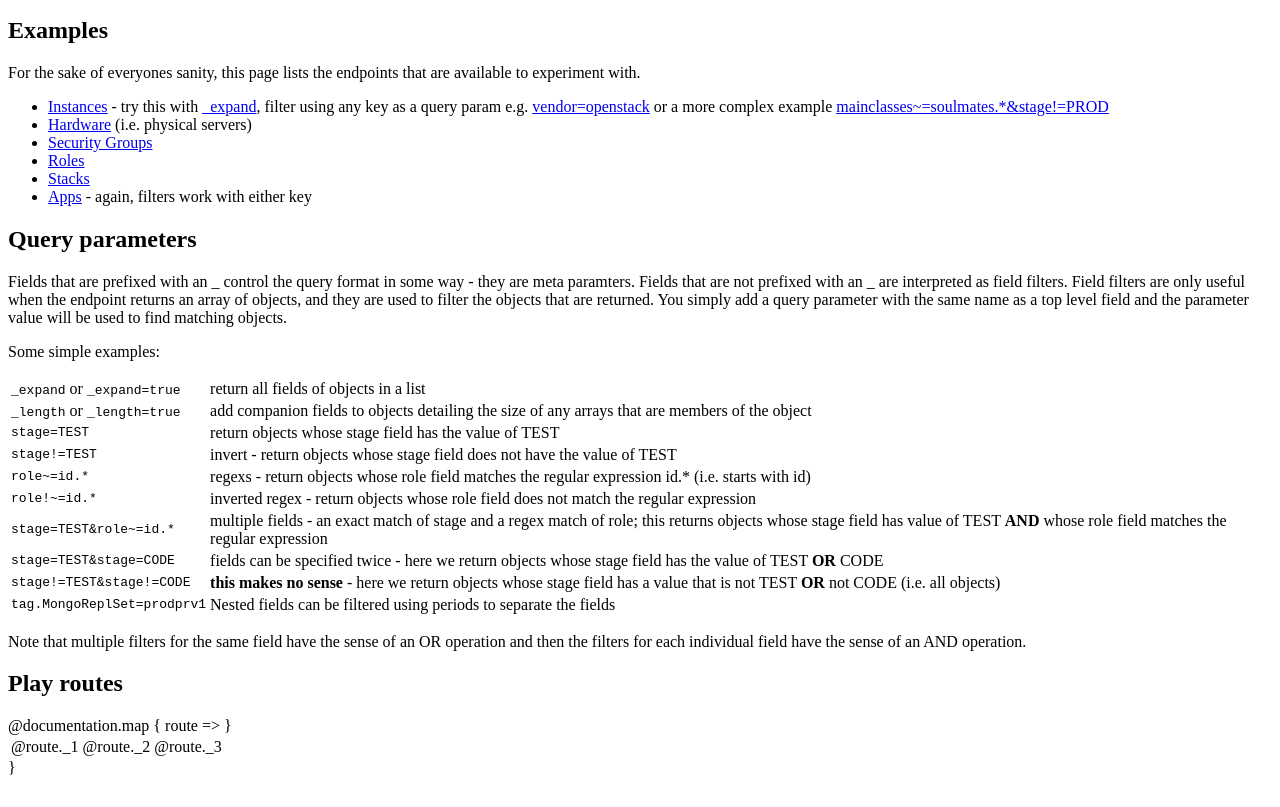
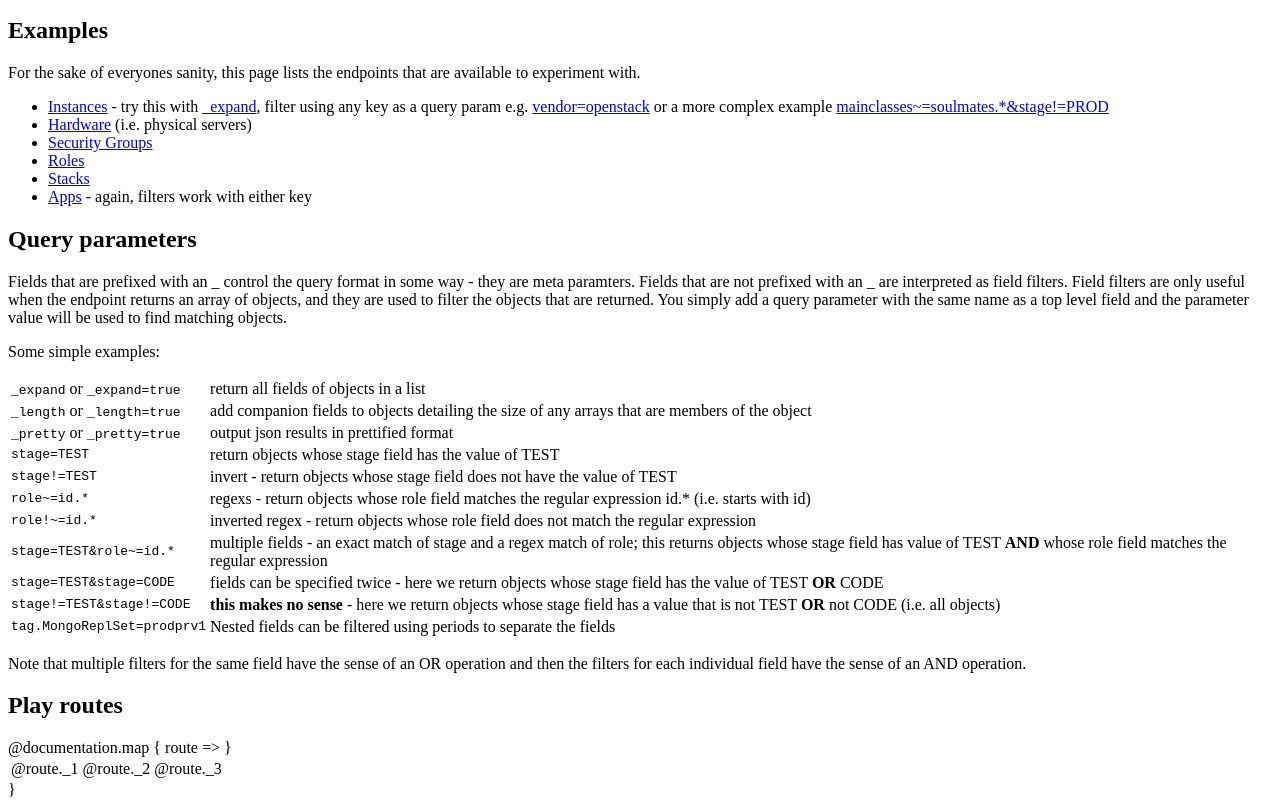
Before and after one commit to guardian/prism, a plain HTML site: page app/views/index.scala.html in a window 1280 px wide. Shown: the part 127-934 px from the top of the page. Before the commit the page ends 912 px from the top, so only its background shows below. Drawn offline with Linux system fonts and the light colour scheme.

Commit message:
Add _pretty query parameter

```diff
--- a/app/views/index.scala.html
+++ b/app/views/index.scala.html
@@ -34,6 +34,7 @@
         <tbody>
             <tr><td><tt>_expand</tt> or <tt>_expand=true</tt></td><td>return all fields of objects in a list</td></tr>
             <tr><td><tt>_length</tt> or <tt>_length=true</tt></td><td>add companion fields to objects detailing the size of any arrays that are members of the object</td></tr>
+            <tr><td><tt>_pretty</tt> or <tt>_pretty=true</tt></td><td>output json results in prettified format</td></tr>
             <tr><td><tt>stage=TEST</tt></td><td>return objects whose stage field has the value of TEST</td></tr>
             <tr><td><tt>stage!=TEST</tt></td><td>invert - return objects whose stage field does not have the value of TEST</td></tr>
             <tr><td><tt>role~=id.*</tt></td><td>regexs - return objects whose role field matches the regular expression id.* (i.e. starts with id)</td></tr>
```
Also changed, not shown: 1 other file.
